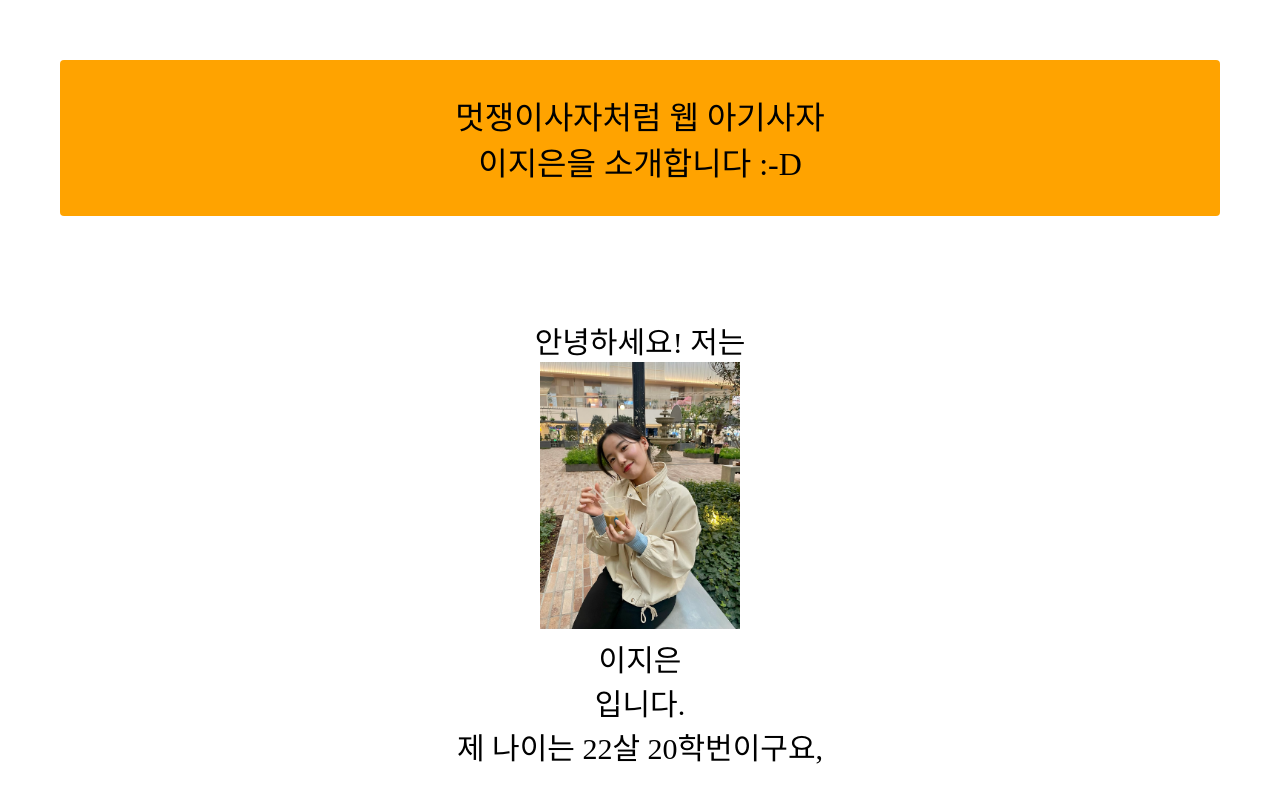
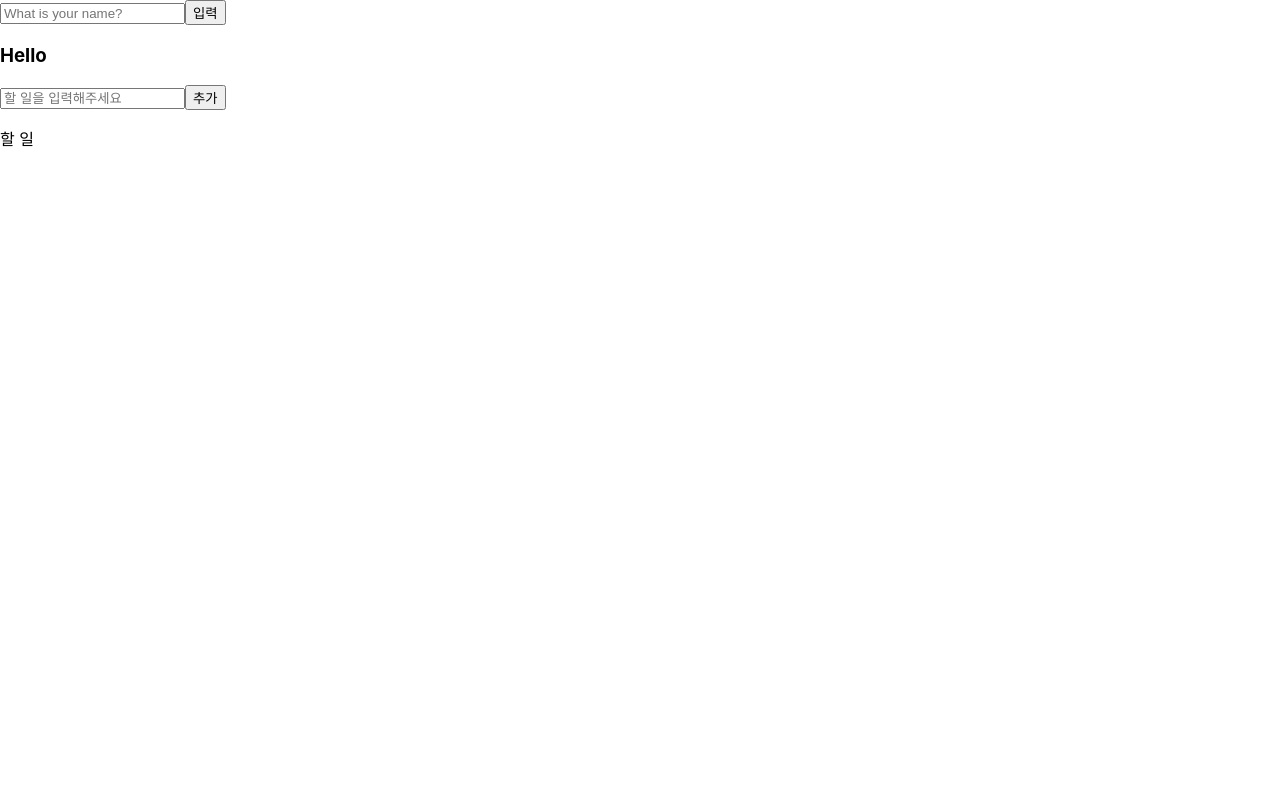
Before and after one commit to ijieun/week4-react, a React (Create React App) app: page / in a window 1280 px wide. Shown: the top 800 px of the page. Built offline with nearby package versions, Linux system fonts and the light colour scheme; a web font is replaced by a local one.

Commit message:
week5 re-commit

```diff
--- a/src/App.css
+++ b/src/App.css
@@ -1,41 +1,5 @@
-@import url('https://fonts.googleapis.com/css2?family=Jua&family=Roboto:ital,wght@1,300&display=swap');
-
-.App {
-  font-family: 'Jua', sans-serif;
-  text-align: center;
+.todoapp__item-ctx-checked{
+  font-style: italic;
+  text-decoration: line-through;
+  color: gray;
 }
-
-.App-logo {
-  height: 40vmin;
-  pointer-events: none;
-}
-
-@media (prefers-reduced-motion: no-preference) {
-  .App-logo {
-    animation: App-logo-spin infinite 20s linear;
-  }
-}
-
-.App-header {
-  background-color: #282c34;
-  min-height: 100vh;
-  display: flex;
-  flex-direction: column;
-  align-items: center;
-  justify-content: center;
-  font-size: calc(10px + 2vmin);
-  color: white;
-}
-
-.App-link {
-  color: #61dafb;
-}
-
-@keyframes App-logo-spin {
-  from {
-    transform: rotate(0deg);
-  }
-  to {
-    transform: rotate(360deg);
-  }
-}
--- a/src/App.js
+++ b/src/App.js
@@ -1,7 +1,10 @@
-import Introduce from "./Introduce";
-//
+import { useState } from "react";
+import InputBox from "./Components/InputBox";
+import Home from './Home';
+
 function App() {
-  return <Introduce name="이지은" age='22' major="융합소프트웨어학부 데이터테크놀로지학과" ></Introduce>;
+  return <Home/>;
+
 }
 
 export default App;
--- /dev/null
+++ b/src/Components/InputBox.js
@@ -0,0 +1,79 @@
+import React, { useEffect, useRef, useState } from "react";
+import PropTypes from "prop-types";
+
+const InputBox = ({ todoList, setTodoList }) => {
+  //투두리스트 입력
+  const [text, setText] = useState("");
+  const inputRef = useRef(null);
+
+  const onChangeInput = (e) => {
+    setText(e.target.value);
+  };
+
+  useEffect(() => {
+    console.log(todoList);
+  }, [todoList]);
+
+  const onClickAddButton = () => {
+    const nextTodoList = todoList.concat({
+      id: todoList.length,
+      text,
+      checked: false,
+    });
+    setTodoList(nextTodoList);
+
+    setText("");
+    inputRef.current.focus();
+  };
+
+  //이름 입력
+  const [value, setValue] = useState("");
+  const onChange = (event) => {
+    setValue(event.target.value);
+  };
+
+  return (
+    <div className="todoapp__inputbox">
+      <div>
+        <input
+          type="text"
+          value={value}
+          onChange={onChange}
+          placeholder="What is your name?"
+        ></input>
+        <button>입력</button>
+        <h3>Hello {value}</h3>
+      </div>
+
+      <input
+        type="text"
+        name="todoItem"
+        value={text}
+        ref={inputRef}
+        placeholder="할 일을 입력해주세요"
+        className="todoapp__inputbox-inp"
+        onChange={onChangeInput}
+      ></input>
+
+      <button
+        type="submit"
+        className="todoapp__inputbox-add-btn"
+        onClick={onClickAddButton}
+      >
+        추가
+      </button>
+    </div>
+  );
+};
+
+InputBox.propTypes = {
+  todoList: PropTypes.arrayOf(
+    PropTypes.shape({
+      id: PropTypes.number.isRequired,
+      text: PropTypes.string.isRequired,
+    }).isRequired
+  ),
+  setTodoList: PropTypes.func.isRequired,
+};
+
+export default InputBox;
--- /dev/null
+++ b/src/Components/ToDoItem.js
@@ -0,0 +1,48 @@
+import React from "react";
+import PropTypes from "prop-types";
+
+const ToDoItem = ({ todoItem, todoList, setTodoList }) => {
+  const onChangeCheckbox = () => {
+    const nextTodoList = todoList.map((item) => ({
+      ...item,
+      checked: item.id === todoItem.id ? !item.checked : item.checked,
+    }));
+
+    setTodoList(nextTodoList);
+  };
+  return (
+    <li className="todoapp__item">
+      <input
+        type="checkbox"
+        className="todoapp__item-checkbox"
+        checked={todoItem.checked}
+        onChange={onChangeCheckbox}
+      ></input>
+
+      {/* <span className={"todoapp__item-ctx"}>{todoItem.text}</span> */}
+      <span className={`todoapp__item-ctx ${ todoItem.checked ? 'todoapp__item-ctx-checked' : '' }`} > {todoItem.text}
+      </span>
+
+      <button type="button" className="todoapp__item-edit-btn">
+        ✏
+      </button>
+      <button type="button" className="todoapp__item-delete-btn">
+        ❌
+      </button>
+    </li>
+  );
+};
+ToDoItem.propTypes = {
+  todoItem: PropTypes.shape({
+    id: PropTypes.number,
+    text: PropTypes.string.isRequired,
+  }),
+  todoList: PropTypes.arrayOf(
+    PropTypes.shape({
+      id: PropTypes.number.isRequired,
+      text: PropTypes.string.isRequired,
+    })
+  ),
+  setTodoList: PropTypes.func.isRequired,
+};
+export default ToDoItem;
--- /dev/null
+++ b/src/Components/ToDoItemList.js
@@ -0,0 +1,37 @@
+import React from "react";
+import PropTypes from "prop-types";
+import ToDoItem from "./ToDoItem";
+
+const ToDoItemList = ({title, todoList, setTodoList}) =>(
+    <div className="todoapp__list">
+        <p className="todoapp__list-tit">{title}</p>
+        <ul className="todoapp__list-ul">
+            {todoList&&
+            todoList.map((todoItem)=>(
+
+            <ToDoItem
+            key={todoItem.id}
+            todoItem={todoItem}
+            todoList={todoList}
+            setTodoList={setTodoList}
+            ></ToDoItem>
+            ))}
+
+
+        </ul>
+    </div>
+);
+
+ToDoItemList.propTypes={
+    title: PropTypes.string.isRequired,
+    todoList: PropTypes.arrayOf(
+        PropTypes.shape({
+            id: PropTypes.number.isRequired,
+            text: PropTypes.string.isRequired,
+        })
+    ),
+    setTodoList: PropTypes.func.isRequired,
+
+};
+
+export default ToDoItemList;
--- /dev/null
+++ b/src/Home.js
@@ -0,0 +1,24 @@
+import React, { useState } from "react";
+import InputBox from "./Components/InputBox";
+import ToDoItemList from "./Components/ToDoItemList";
+import "./App.css";
+
+const Home = () => {
+  const [todoList, setTodoList] = useState([]);
+
+  return (
+    <div className="homepage__container">
+      <InputBox todoList={todoList} setTodoList={setTodoList}></InputBox>
+
+      <ToDoItemList
+        title={"할 일"}
+        todoList={todoList}
+        setTodoList={setTodoList}
+      ></ToDoItemList>
+
+      <ToDoItemList></ToDoItemList>
+    </div>
+  );
+};
+
+export default Home;
```
